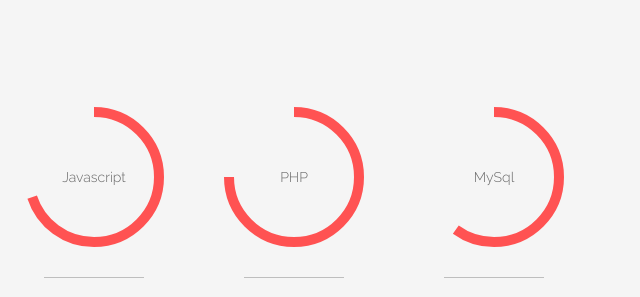
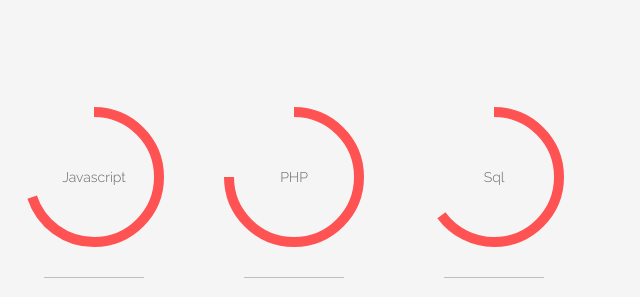
Before and after one commit to jhon27k/Jonathas, a plain HTML site: page index.html in a window 1280 px wide. Shown: the part 3241-3538 px from the top of the page, 446-1086 px from the left. Drawn offline with Linux system fonts and the light colour scheme.

Commit message:
banco 65

```diff
--- a/index.html
+++ b/index.html
@@ -522,8 +522,8 @@
                     </div>
 
                     <div class="col-sm-6 col-md-2 text-center">
-                        <span data-percent="60" class="chart easyPieChart" style="width: 140px; height: 140px; line-height: 140px;">
-                              <span class="skill">MySql</span>
+                        <span data-percent="65" class="chart easyPieChart" style="width: 140px; height: 140px; line-height: 140px;">
+                              <span class="skill">Sql</span>
                             <div class="pfblock-line"></div>
                         </span>
 
```
